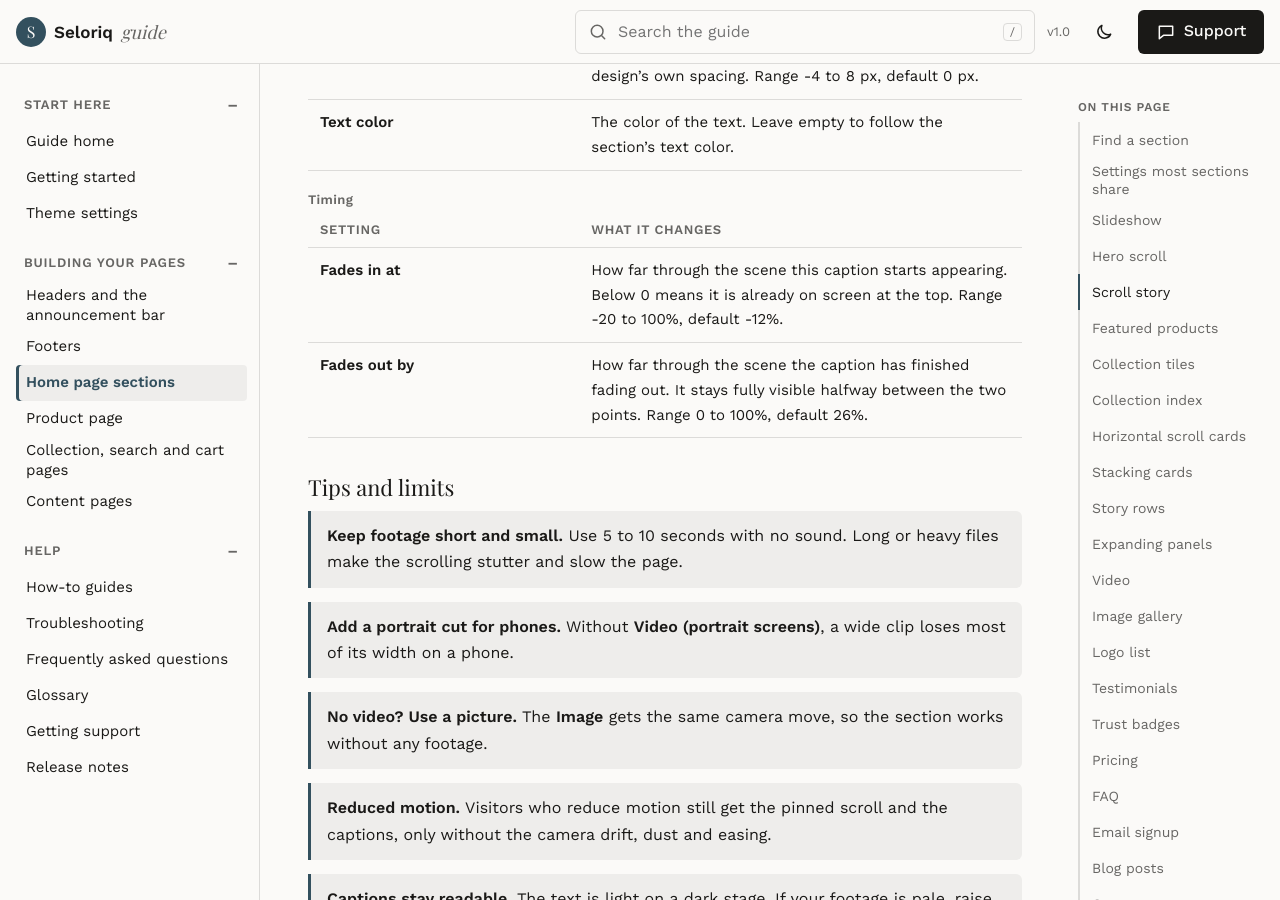
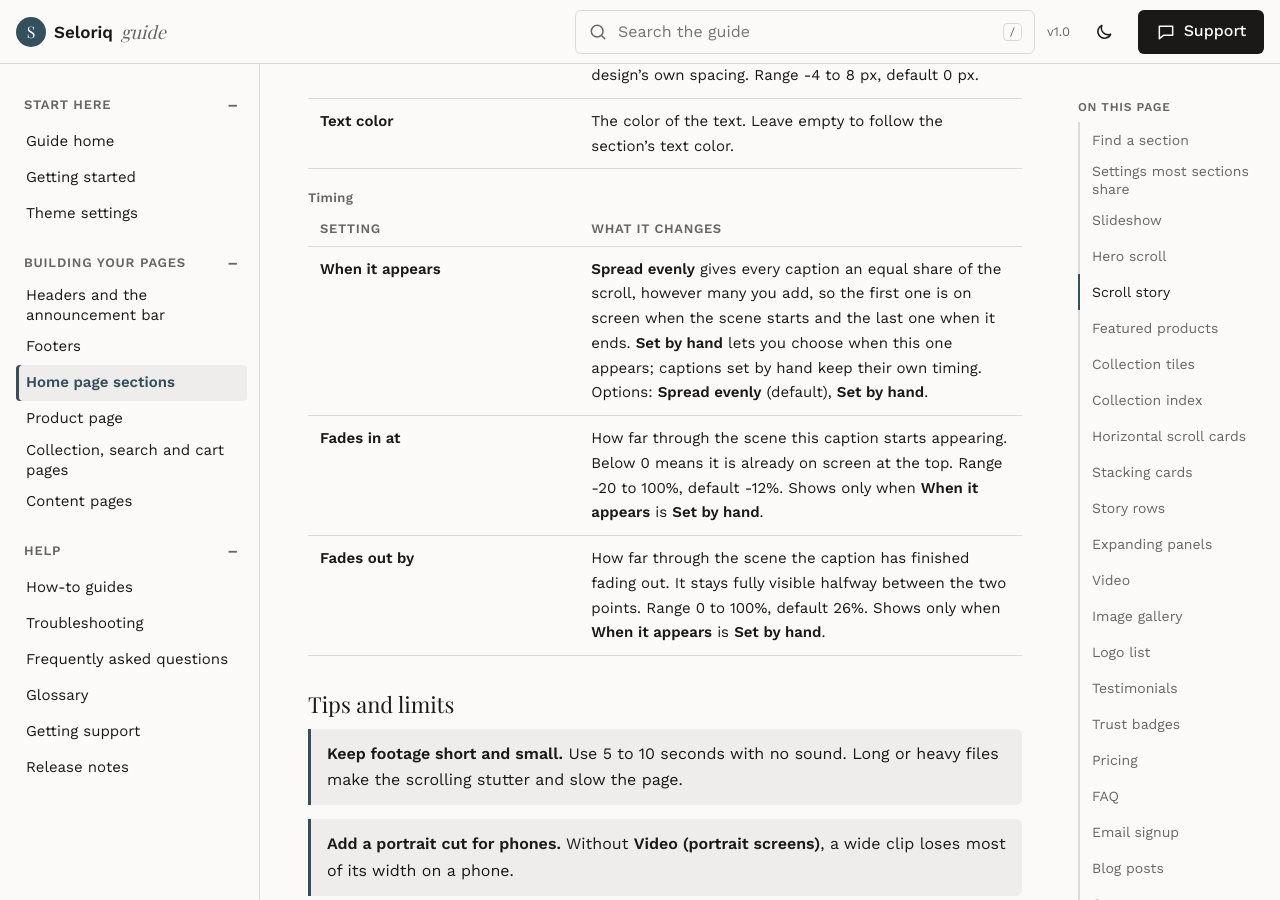
Before and after one commit to farazpawle/theme-guide, a Jekyll site: the page built from sections.md, in a window 1280 px wide and 900 px high, scrolled down 19256 px. Built offline with Jekyll 4.4.1, drawn with Linux system fonts in a browser that asks for light colours; some web fonts are replaced; some of the changed text lies outside the part shown.

Commit message:
Rows 210, 215, 216, 217, 224: editor wording, price filter, focus ring, search page, Scroll story captions and retaken pictures
Co-Authored-By: Claude Opus 5.5 <noreply@anthropic.com>

```diff
--- a/_includes/looks.html
+++ b/_includes/looks.html
@@ -12,7 +12,7 @@
     file    the file name start, e.g. "featured-products"
     name    the component's name, used in the picture descriptions
     looks   look names separated by commas, e.g. "Shelf,Arc". A name may carry
-            its file part after a tilde, e.g. "Split — words beside the box~split"
+            its file part after a tilde, e.g. "Split: words beside the box~split"
     about   optional, what each look shows, separated by "|" in the same order
             as looks; added to each picture's description
     plain   optional, "true" for a component with one look only: the file names
--- a/sections.md
+++ b/sections.md
@@ -391,7 +391,7 @@ This section is for the home page only. It is not offered on other pages.
 | **Image** | The picture used when there is no video. It gets the same camera move. 3000 × 1700 px is recommended. |
 | **Footage width** | How wide the footage is. Putting it down one side narrows it to a column and leaves the other side free for the text. Computers only; phones and tablets always run full width. Options: **Full width** (default), **Down the left side**, **Down the right side**. |
 | **Footage column width** | How wide the footage column is. It keeps the full height of the screen, so a narrow column crops a wide shot more. Use **Part to keep in view** to choose what stays. Range 30 to 90%, default 55%. Shows only when **Footage width** is not **Full width**. |
-| **Footage fit** | How the footage fills the screen. **Fill the screen — crop the edges** crops it to cover. **Show the whole frame — bars at the sides** keeps all of it and fills the gaps with the background color. **Stretch to fit — no bars, no crop, distorts** fills the screen but squashes the picture. Default: **Fill the screen — crop the edges**. |
+| **Footage fit** | How the footage fills the screen. **Fill the screen: crop the edges** crops it to cover. **Show the whole frame: bars at the sides** keeps all of it and fills the gaps with the background color. **Stretch to fit: no bars, no crop** fills the screen but squashes the picture. Default: **Fill the screen: crop the edges**. |
 | **Remove black bars in the video** | For a clip that has black bars baked into the picture, which no crop setting can reach. It reads the footage and zooms just past the bars, on top of **Zoom**. Leave it off if your footage has no bars. Off by default. |
 | **Zoom** | Scales the footage on top of the camera move. Turn it up to push side bars off the screen; it crops instead of distorting. Below 100% the footage no longer reaches the edges, so the background color shows around it. Range 50 to 200%, default 100%. |
 | **Part to keep in view** | Filling the screen always cuts something off. This picks what survives. Options: **Center** (default), **Top**, **Bottom**, **Left**, **Right**, **Top left**, **Top right**, **Bottom left**, **Bottom right**. |
@@ -441,7 +441,7 @@ One caption that fades in and out at a point in the scroll.
 | **Heading** | The caption's main line. |
 | **Text** | A line or two under the heading. |
 | **Position on screen** | Which corner of the screen the caption appears in. Options: **Bottom left** (default), **Bottom right**, **Top left**, **Top right**. |
-| **Caption entrance** | The move it makes as it fades in, and the reverse as it fades out. Scroll drives it — nothing runs on its own. Options: **Rise up** (default), **Drop down**, **Slide in from the left**, **Slide in from the right**, **Zoom in**, **Blur in**, **Fade only — no movement**. |
+| **Caption entrance** | The move it makes as it fades in, and the reverse as it fades out. Scroll drives it — nothing runs on its own. Options: **Rise up** (default), **Drop down**, **Slide in from the left**, **Slide in from the right**, **Zoom in**, **Blur in**, **Fade only: no movement**. |
 {: .settings}
 
 ##### Heading style
@@ -468,8 +468,9 @@ One caption that fades in and out at a point in the scroll.
 
 | Setting | What it changes |
 | --- | --- |
-| **Fades in at** | How far through the scene this caption starts appearing. Below 0 means it is already on screen at the top. Range -20 to 100%, default -12%. |
-| **Fades out by** | How far through the scene the caption has finished fading out. It stays fully visible halfway between the two points. Range 0 to 100%, default 26%. |
+| **When it appears** | **Spread evenly** gives every caption an equal share of the scroll, however many you add, so the first one is on screen when the scene starts and the last one when it ends. **Set by hand** lets you choose when this one appears; captions set by hand keep their own timing. Options: **Spread evenly** (default), **Set by hand**. |
+| **Fades in at** | How far through the scene this caption starts appearing. Below 0 means it is already on screen at the top. Range -20 to 100%, default -12%. Shows only when **When it appears** is **Set by hand**. |
+| **Fades out by** | How far through the scene the caption has finished fading out. It stays fully visible halfway between the two points. Range 0 to 100%, default 26%. Shows only when **When it appears** is **Set by hand**. |
 {: .settings}
 
 ### Tips and limits
@@ -774,7 +775,7 @@ This section is for the home page only. It is not offered on other pages.
 
 | Setting | What it changes |
 | --- | --- |
-| **Heading** | The intro heading. It wraps across lines on its own because the intro column is narrow. Put a word in italics to set it in the contrasting body font. |
+| **Heading** | The intro heading. It wraps across lines on its own because the intro column is narrow. Put a word in italics to show it in the body font. |
 | **Subheading** | A line of text under the heading. |
 | **Scroll hint** | A small prompt at the bottom left while the cards are pinned. Leave empty to hide it. |
 {: .settings}
@@ -1123,7 +1124,7 @@ This section is for the home page only. It is not offered on other pages.
 
 | Setting | What it changes |
 | --- | --- |
-| **Row entrance** | How each row arrives as it scrolls into view. **Split - each half from its own side** brings the picture in from its own side and the words from the other, so alternating rows mirror each other. The others move the whole row at once. Default: **Split - each half from its own side**. |
+| **Row entrance** | How each row arrives as it scrolls into view. **Split: each half from its own side** brings the picture in from its own side and the words from the other, so alternating rows mirror each other. The others move the whole row at once. Default: **Split: each half from its own side**. |
 | **Delay between picture and words** | Whichever half sits on the left arrives first. Zero brings both in together. Each row is timed on its own. Range 0 to 400 ms, default 100 ms. Shows only when **Row entrance** is not **None**. |
 | **Duration** | How long each row takes to arrive. Range 0.2 to 2 s, default 0.6 s. Shows only when **Row entrance** is not **None**. |
 | **Movement curve** | The feel of the arrival, from smooth to springy. Options: **Smooth** (default), **Fast, then settle**, **Gentle**, **Overshoot**, **Even**. Shows only when **Row entrance** is not **None**. |
@@ -1135,7 +1136,7 @@ This section is for the home page only. It is not offered on other pages.
 | Setting | What it changes |
 | --- | --- |
 | **Ripple the pictures** | Moves the pictures like cloth in a breeze. Off by default. |
-| **Fastened along** | The edge the cloth hangs from. It stays still there and swings most at the opposite edge. Nothing lets the whole sheet float, which reads more like liquid than cloth. Options: **Top edge** (default), **Bottom edge**, **Left edge**, **Right edge**, **Nothing - it floats free**. Shows only when **Ripple the pictures** is on. |
+| **Fastened along** | The edge the cloth hangs from. It stays still there and swings most at the opposite edge. Nothing lets the whole sheet float, which reads more like liquid than cloth. Options: **Top edge** (default), **Bottom edge**, **Left edge**, **Right edge**, **Nothing: it floats free**. Shows only when **Ripple the pictures** is on. |
 | **Wave strength** | How deep the folds are, and how much light and shadow they catch. Range 0 to 100%, default 45%. Shows only when **Ripple the pictures** is on. |
 | **Fold size** | Higher means fewer, broader folds. Lower means tighter crinkles. Range 1 to 10, default 5. Shows only when **Ripple the pictures** is on. |
 | **Speed** | How fast the cloth moves. 1× is the normal speed. Range 0.2 to 2×, default 1×. Shows only when **Ripple the pictures** is on. |
@@ -1225,7 +1226,7 @@ One row: a picture, a caption, a heading, a text and an optional button.
 
 | Setting | What it changes |
 | --- | --- |
-| **Row entrance** | Overrides the section's **Row entrance** for this row only. The timing stays shared. Options: **Same as the section** (default), **None**, **Split - each half from its own side**, **Fade only — no movement**, **Rise up**, **Drop down**, **Slide in from the left**, **Slide in from the right**, **Zoom in**, **Zoom out**. |
+| **Row entrance** | Overrides the section's **Row entrance** for this row only. The timing stays shared. Options: **Same as the section** (default), **None**, **Split: each half from its own side**, **Fade only: no movement**, **Rise up**, **Drop down**, **Slide in from the left**, **Slide in from the right**, **Zoom in**, **Zoom out**. |
 {: .settings}
 
 ##### Fabric ripple
@@ -1817,18 +1818,18 @@ One promise: an icon, a heading and a line of text.
 
 | Setting | What it changes |
 | --- | --- |
-| **Icon** | Automatic gives each badge in the row a different icon, so they do not all match on a new theme. Pick one to override it. Options: **Automatic — a different one in each place** (default), **Delivery van**, **Shield**, **Return arrow**, **Padlock**, **Headset**, **Award rosette**, **Clock**, **Gift box**, **Check in a circle**, **No icon**. |
+| **Icon** | Automatic gives each badge in the row a different icon, so they do not all match on a new theme. Pick one to override it. Options: **Automatic: a different one in each place** (default), **Delivery van**, **Shield**, **Return arrow**, **Padlock**, **Headset**, **Award rosette**, **Clock**, **Gift box**, **Check in a circle**, **No icon**. |
 | **Icon image** | Your own artwork, used instead of the icon above. It cannot draw itself when the animation is set to draw. |
-| **SVG code** | Paste inline SVG. It replaces both the image and the icon above, and it is the only way to use your own artwork that still draws itself. |
+| **Icon code (.svg)** | Paste the code from an .svg file. It replaces the image and the icon above, and it is the only choice that can still draw itself. |
 {: .settings}
 
 ### Tips and limits
 
 > **Promise only what you deliver.** Say what qualifies and how fast things arrive, in words a shopper can check. Do not claim a promise you cannot keep.
 
-> **Automatic icons.** With **Icon** on **Automatic — a different one in each place**, every badge in the row gets a different icon, so a new section never shows a row of the same icon.
-
-> **Your own artwork.** Use **Icon image** to replace the icon with a picture. Only **SVG code** can still draw itself when **Animation** draws the icons.
+> **Automatic icons.** With **Icon** on **Automatic: a different one in each place**, every badge in the row gets a different icon, so a new section never shows a row of the same icon.
+
+> **Your own artwork.** Use **Icon image** to replace the icon with a picture. Only **Icon code (.svg)** can still draw itself when **Animation** draws the icons.
 
 ## Pricing
 
@@ -2150,9 +2151,9 @@ A newsletter signup. People who sign up are added to your customers, ready for S
 
 ### Looks
 
-{% include looks.html folder="sections" file="email-signup" name="Email signup" looks="Centered band,Split — words beside the box~split,Inline strip,Image beside content,Card panel,Bordered rule" about="A centered band with a caption, the heading, an email box and button, and faint envelopes and paper planes drifting behind.|The caption, heading and words on the left with the email box and button on the right.|A slim strip with the heading on the left and the email box and button on the right.|A picture on the left with the caption, heading, email box and button beside it.|A card in the middle of the page holding the heading, email box and button, with faint drawings around it.|A thin line across the top with the heading on the left and the email box and button on the right." %}
-
-The six looks are the six **Layout** options. **Split — words beside the box** is shown here as Split.
+{% include looks.html folder="sections" file="email-signup" name="Email signup" looks="Centered band,Split: words beside the box~split,Inline strip,Image beside content,Card panel,Bordered rule" about="A centered band with a caption, the heading, an email box and button, and faint envelopes and paper planes drifting behind.|The caption, heading and words on the left with the email box and button on the right.|A slim strip with the heading on the left and the email box and button on the right.|A picture on the left with the caption, heading, email box and button beside it.|A card in the middle of the page holding the heading, email box and button, with faint drawings around it.|A thin line across the top with the heading on the left and the email box and button on the right." %}
+
+The six looks are the six **Layout** options. **Split: words beside the box** is shown here as Split.
 
 ### Where to find it
 
@@ -2168,9 +2169,9 @@ This section is for the home page only. It is not offered on other pages.
 
 | Setting | What it changes |
 | --- | --- |
-| **Layout** | How the signup is arranged: **Centered band**, **Split — words beside the box**, **Inline strip**, **Image beside content**, **Card panel** or **Bordered rule**. **Image beside content** shows the picture above the words on a phone and tablet. Default: **Centered band**. |
+| **Layout** | How the signup is arranged: **Centered band**, **Split: words beside the box**, **Inline strip**, **Image beside content**, **Card panel** or **Bordered rule**. **Image beside content** shows the picture above the words on a phone and tablet. Default: **Centered band**. |
 | **Image** | The picture for the **Image beside content** layout. The other layouts do not use it. |
-| **Content alignment** | Moves the whole section — heading, words, the email box and the line under it. Automatic keeps each layout's own alignment. Options: **Automatic — follows the layout** (default), **Left**, **Center**, **Right**. |
+| **Content alignment** | Moves the whole section — heading, words, the email box and the line under it. Automatic keeps each layout's own alignment. Options: **Automatic: follows the layout** (default), **Left**, **Center**, **Right**. |
 | **Email box height** | How tall the email box is. Range 44 to 64 px, default 54 px. |
 | **Full-width button** | Stacks the button under the email box. Always on below 500px. Off by default. |
 | **Full width** | Whether the colored band spans the whole screen. Off stops it at the page width. On by default. |
@@ -2240,7 +2241,7 @@ This section has no blocks. Everything is a setting.
 
 > **The thank-you replaces the box.** After someone subscribes, the page shows a thank-you message where the box was, or an error message if the address was not accepted. An address that is not complete (no ending like ".com") is stopped before it is sent, with a note asking for a full email address. Neither is animated, so people can read it at once.
 
-> **Side-by-side layouts fold on small screens.** **Split — words beside the box** and **Image beside content** stack their parts on screens up to 1100 px wide.
+> **Side-by-side layouts fold on small screens.** **Split: words beside the box** and **Image beside content** stack their parts on screens up to 1100 px wide.
 
 ## Blog posts
 
@@ -2284,8 +2285,8 @@ Shows the blog's latest posts. Card border, rounding, elevation, color scheme an
 | Setting | What it changes |
 | --- | --- |
 | **Heading** | The section heading. |
-| **Show View all button** | Adds a button that goes to the whole blog. On by default. |
-| **Button label** | The words on the View all button. Leave empty to use "View all". Shows only when **Show View all button** is on. |
+| **Show "View all" button** | Adds a button that goes to the whole blog. On by default. |
+| **Button label** | The words on the View all button. Leave empty to use "View all". Shows only when **Show "View all" button** is on. |
 {: .settings}
 
 #### Style
@@ -2476,7 +2477,7 @@ Build your own layout from pieces: headings, text, buttons, pictures, feature gr
 
 {% include looks.html folder="sections" file="custom-section" name="Custom section" looks="One column,Picture beside the words,Words over the picture" about="The pieces stacked in one centered column.|A picture on one side with the pieces beside it.|The pieces laid over a darkened picture." %}
 
-The three looks are the three **Layout** options. You can also start from a ready-made arrangement: in the *Add section* list, choose **Rich text**, **Banner**, **Picture and text**, **Three columns**, **Two columns** or **Call to action** instead of **Custom section**. **Rich text** is a heading and a text block in a narrow, centered column, ready for longer writing. Its starting words tell you what to type; replace them with your own.
+The three looks are the three **Layout** options. You can also start from a ready-made arrangement: in the *Add section* list, choose **Rich text**, **Banner**, **Picture and text**, **Three columns**, **Two columns** or **Heading and button** instead of **Custom section**. **Rich text** is a heading and a text block in a narrow, centered column, ready for longer writing. Its starting words tell you what to type; replace them with your own.
 
 <div class="pair">
   <figure class="shot shot--desktop">
```
Also changed, not shown: other parts of sections.md (+5 -5 lines), collection-search-cart.md (+5 -3 lines), footers.md (+2 -2 lines), headers.md (+2 -2 lines), theme-settings.md (+3 -3 lines), assets/images/sections/scroll-story-desktop-light.webp, assets/images/sections/scroll-story-phone-light.webp, 1 other file.
